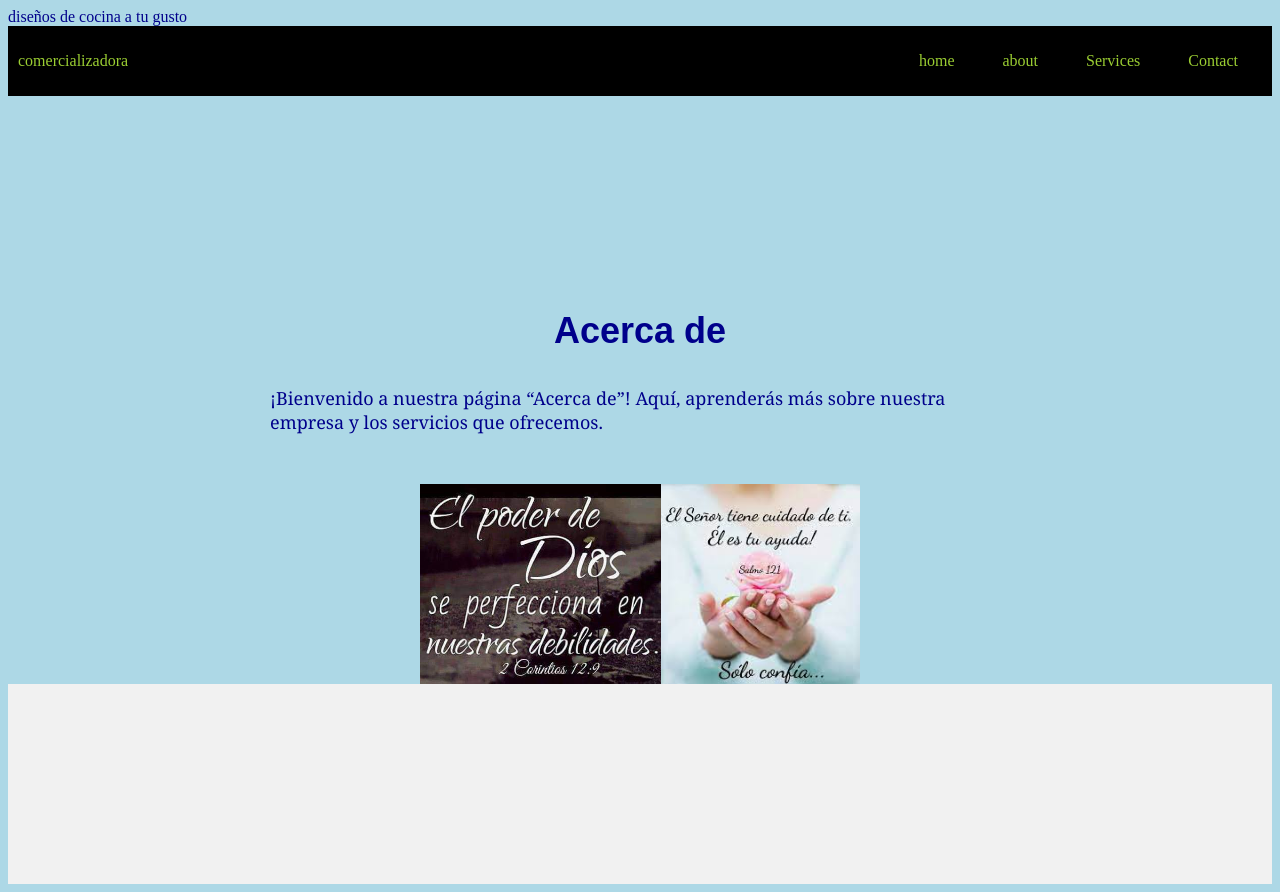
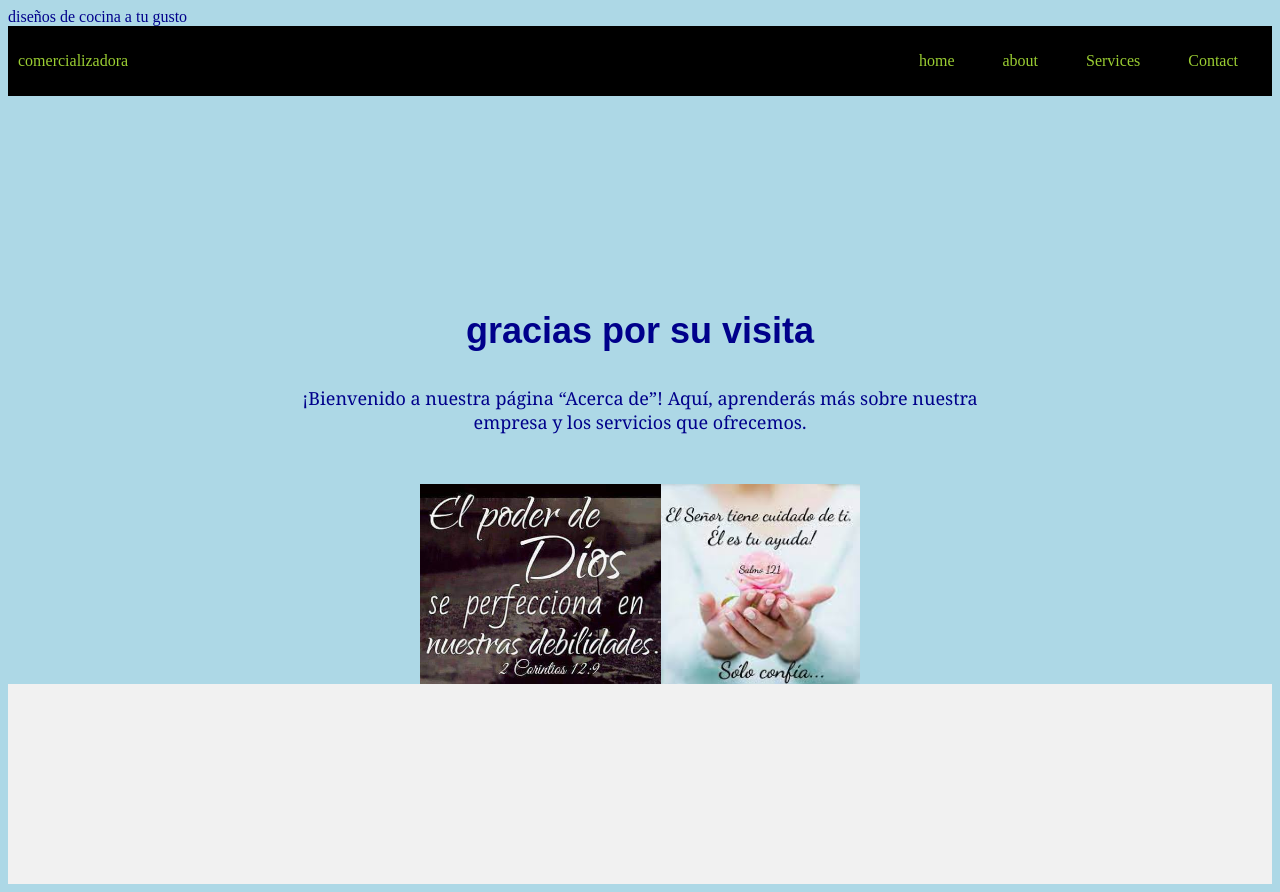
Before and after one commit to wilmer25ww/miprimerapaginaw, a plain HTML site: page about.html in a window 1280 px wide. Drawn offline with Linux system fonts and the light colour scheme.

Commit message:
mi primera confirmacion de actualizacion

```diff
--- a/about.html
+++ b/about.html
@@ -7,6 +7,9 @@
         <body>diseños de cocina a tu gusto
                         <header>
                 <main>
+
+
+                 </div>
                 <div class="container-nav">
                     <nav class="navbar">
                       <nav class="navbar" role="navigation">
@@ -21,8 +24,8 @@
                     <button class="button-menu-toggle">Menu</button>
               </nav>
             </header>
-            <main>        <div class="container">
-                <h1>Acerca de</h1>
+            <main>        <div class="container greeting">
+                <h1>gracias por su visita</h1>
                 <p>¡Bienvenido a nuestra página “Acerca de”! Aquí, aprenderás más sobre nuestra empresa y los servicios que ofrecemos.</p>
 
                         </div>
--- a/styles.css
+++ b/styles.css
@@ -98,6 +98,10 @@ main{
                       img{
                         height: 200px;
                       }
+                      .greeting{
+                        text-align:center;
+                      }
+
 
                       @media (max-width: 768px) {
                         .column {
```
